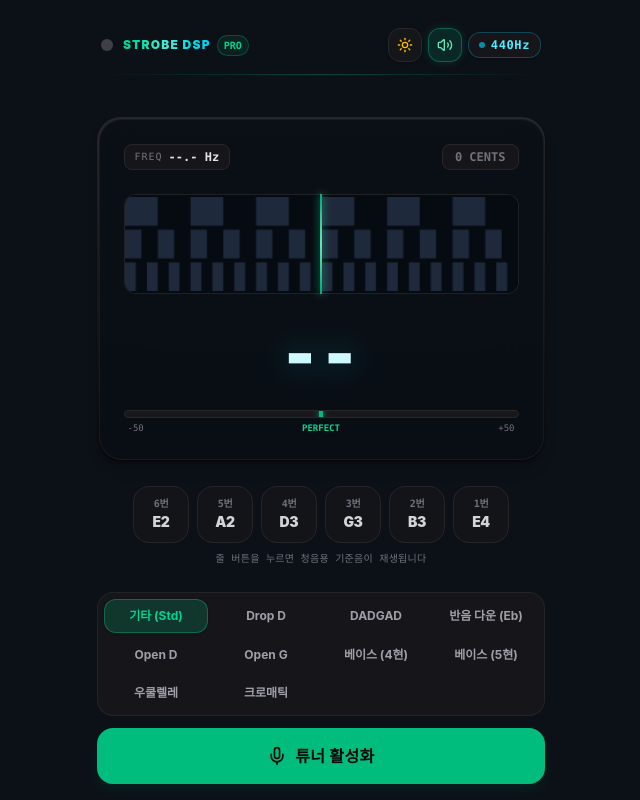
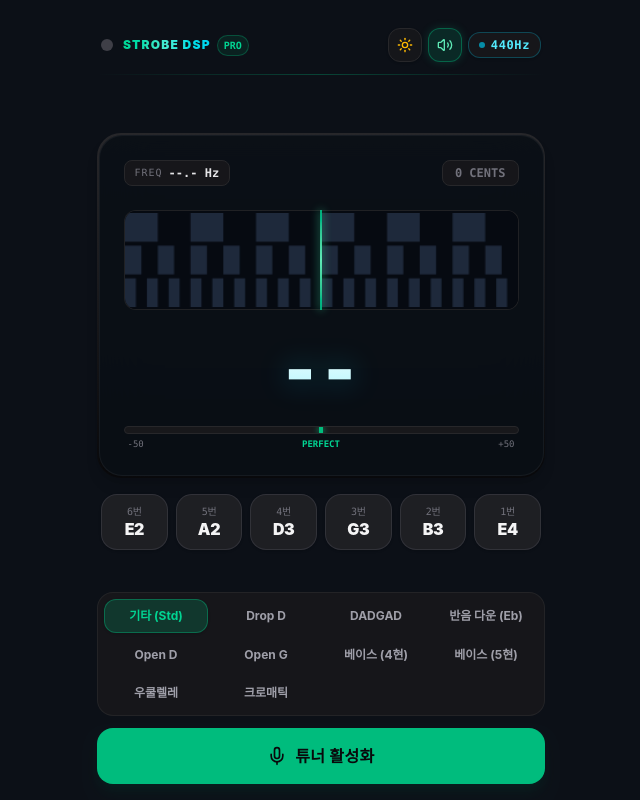
Before and after one commit to enochsori/web-tuner, a React (Vite) app: page / in a window 1280 px wide. Shown: the whole page, without its empty margins (319-959 px from the left). Built offline with nearby package versions, Linux system fonts and the light colour scheme.

Commit message:
design: play buttion size and font

```diff
--- a/src/components/StringBadges.tsx
+++ b/src/components/StringBadges.tsx
@@ -21,8 +21,9 @@ export function StringBadges() {
   };
 
   return (
-    <div className="w-full flex flex-col items-center mt-6">
-      <div className="w-full flex justify-center gap-2 px-2 overflow-x-auto">
+    <div className="w-full max-w-md px-1 mt-4">
+      {/* 화면 너비에 맞춰 찌그러짐 없이 꽉 차는 그리드 레이아웃 */}
+      <div className="grid grid-cols-6 gap-1.5 sm:gap-2 w-full">
         {currentPreset.notes.map((item) => {
           const isTarget = activeStringNumber === item.stringNumber;
           const isPlaying = playingFreq === item.freq;
@@ -31,32 +32,38 @@ export function StringBadges() {
             <button
               key={item.stringNumber}
               onClick={() => handleStringClick(item.freq)}
-              title="클릭하여 기준음 청음 재생"
-              className={`px-3.5 py-2.5 rounded-2xl text-xs font-bold transition-all duration-300 flex flex-col items-center min-w-[56px] active:scale-95 cursor-pointer relative backdrop-blur-md ${
+              className={`py-3 px-1 rounded-2xl transition-all duration-200 flex flex-col items-center justify-center relative cursor-pointer active:scale-95 select-none ${
                 isPlaying
-                  ? 'bg-amber-500/20 text-amber-300 border-2 border-amber-400 shadow-[0_0_20px_rgba(251,191,36,0.5)] scale-105'
+                  ? 'bg-amber-500/20 text-amber-300 border-2 border-amber-400 shadow-[0_0_18px_rgba(251,191,36,0.45)]'
                   : isTarget
-                  ? 'bg-gradient-to-b from-emerald-500/25 to-teal-500/10 text-emerald-300 border-2 border-emerald-400 shadow-[0_0_20px_rgba(52,211,153,0.4)] scale-105'
-                  : 'bg-zinc-900/60 text-zinc-400 border border-zinc-800/90 hover:border-zinc-700/80 hover:bg-zinc-800/40'
+                  ? 'bg-emerald-500/20 text-emerald-300 border-2 border-emerald-400 shadow-[0_0_18px_rgba(52,211,153,0.35)]'
+                  : 'bg-white/80 dark:bg-zinc-800/70 text-slate-700 dark:text-zinc-300 border border-slate-200 dark:border-zinc-700/60 hover:border-slate-300 dark:hover:border-zinc-600 shadow-sm'
               }`}
             >
-              <div className="flex items-center gap-1">
+              {/* 상단 현 번호 및 재생 아이콘 (완전 중앙 정렬) */}
+              <div className="flex items-center justify-center gap-0.5 leading-none">
                 <span
                   className={`text-[10px] font-mono tracking-tight ${
-                    isPlaying ? 'text-amber-400 font-bold' : isTarget ? 'text-emerald-400 font-bold' : 'text-zinc-500'
+                    isPlaying
+                      ? 'text-amber-400 font-bold'
+                      : isTarget
+                      ? 'text-emerald-400 font-bold'
+                      : 'text-slate-400 dark:text-zinc-500'
                   }`}
                 >
                   {item.stringNumber}번
                 </span>
-                {isPlaying && <Volume2 className="w-2.5 h-2.5 text-amber-400 animate-pulse" />}
+                {isPlaying && <Volume2 className="w-2.5 h-2.5 text-amber-400 animate-pulse ml-0.5" />}
               </div>
+
+              {/* 메인 음정명 (중앙 배치) */}
               <span
-                className={`text-sm font-black mt-0.5 tracking-tight ${
+                className={`text-sm sm:text-base font-black tracking-tight mt-1 leading-none ${
                   isPlaying
                     ? 'text-white'
                     : isTarget
-                    ? 'text-white drop-shadow-[0_0_8px_rgba(52,211,153,0.8)]'
-                    : 'text-zinc-300'
+                    ? 'text-emerald-300 drop-shadow-[0_0_6px_rgba(52,211,153,0.6)]'
+                    : 'text-slate-800 dark:text-zinc-100'
                 }`}
               >
                 {item.name}
@@ -65,9 +72,6 @@ export function StringBadges() {
           );
         })}
       </div>
-      <span className="text-[10px] text-zinc-500 font-mono mt-2 tracking-wide">
-        줄 버튼을 누르면 청음용 기준음이 재생됩니다
-      </span>
     </div>
   );
 }
```
